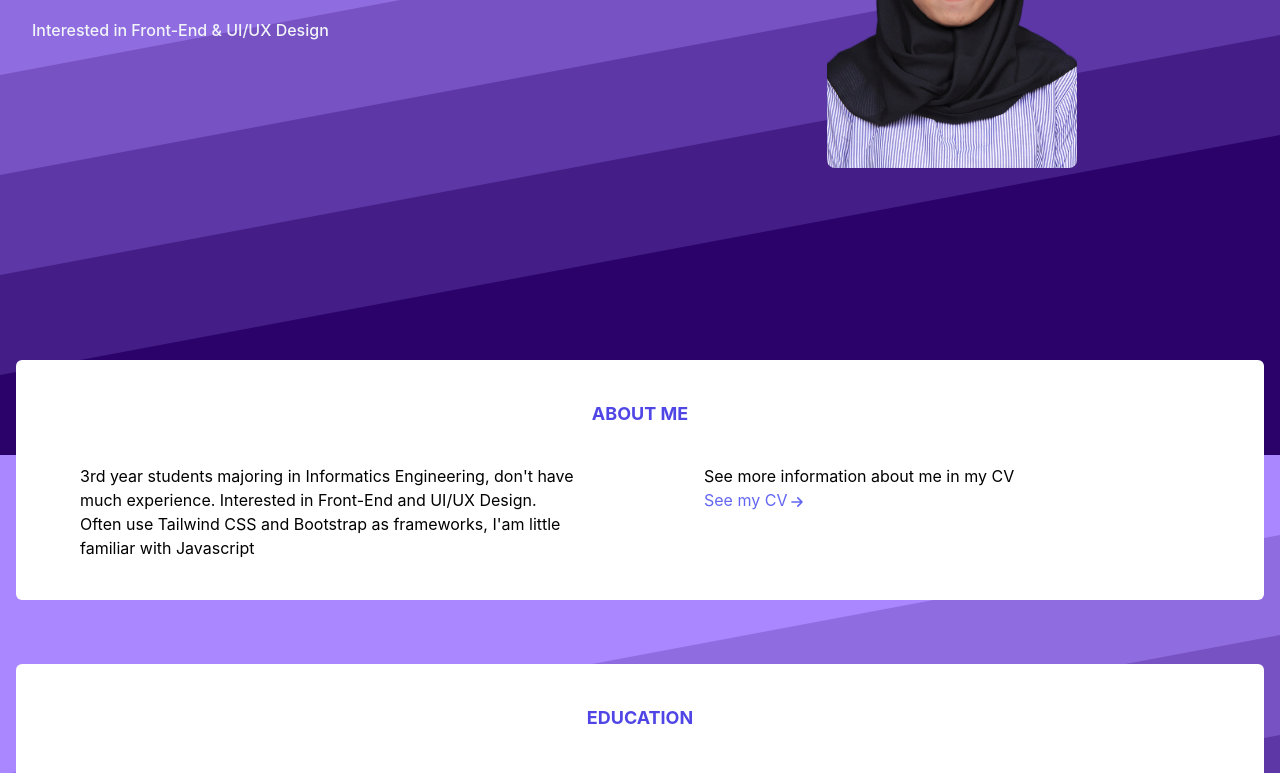
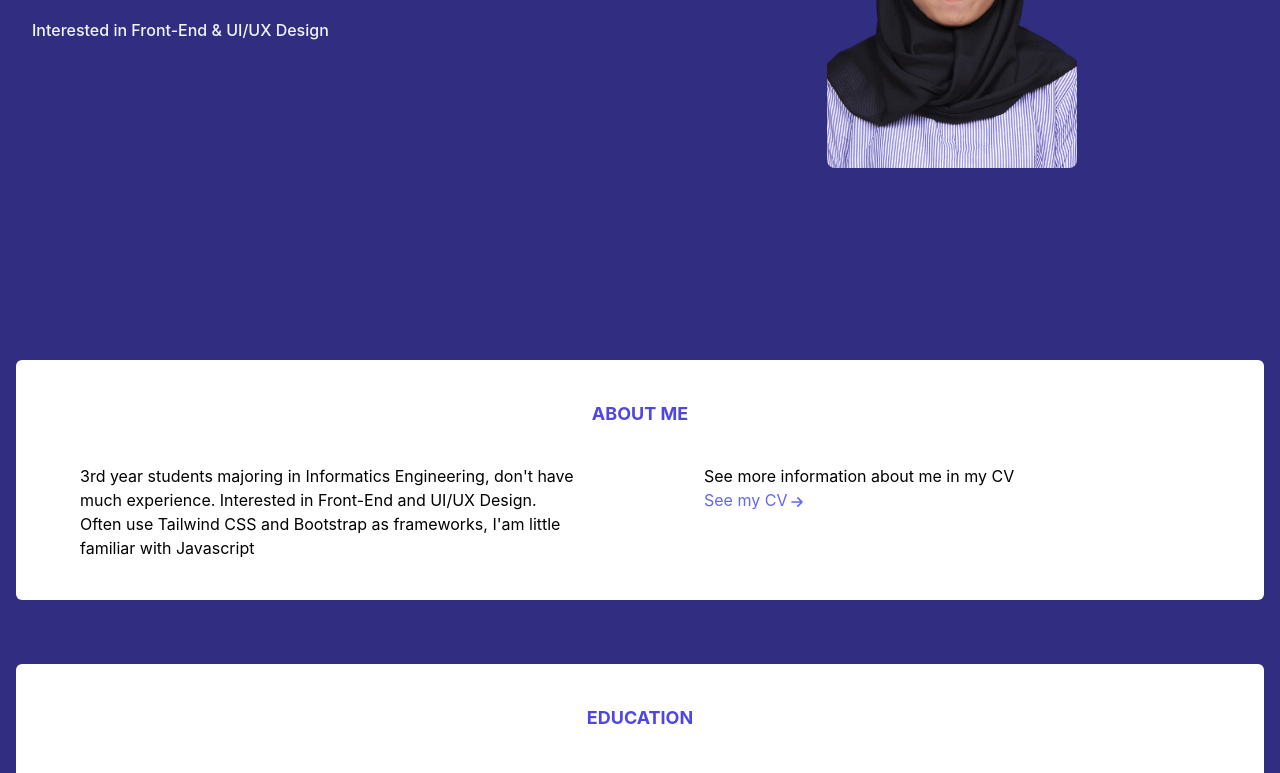
Before and after one commit to 8Nuruuuldp/nuruldwipajriah.github.io, a plain HTML site: page index.html in a window 1280 px wide. Shown: the part 345-1118 px from the top of the page. Drawn offline with nearby package versions, Linux system fonts and the light colour scheme.

Commit message:
Update index.html
Signed-off-by: 8Nuruuuldp <106425993+8Nuruuuldp@users.noreply.github.com>

```diff
--- a/index.html
+++ b/index.html
@@ -10,7 +10,7 @@
     <link rel="stylesheet" href="src/style.css">
     <link rel="stylesheet" href="https://cdnjs.cloudflare.com/ajax/libs/font-awesome/6.2.0/css/all.min.css" integrity="sha512-xh6O/CkQoPOWDdYTDqeRdPCVd1SpvCA9XXcUnZS2FmJNp1coAFzvtCN9BmamE+4aHK8yyUHUSCcJHgXloTyT2A==" crossorigin="anonymous" referrerpolicy="no-referrer" />
 </head>
-<body class="multibg bg-fixed">
+<body class="bg-indigo-900">
 
     <!-- Navbar -->
     <nav class="fixed top-0 w-full bg-white shadow">
```
